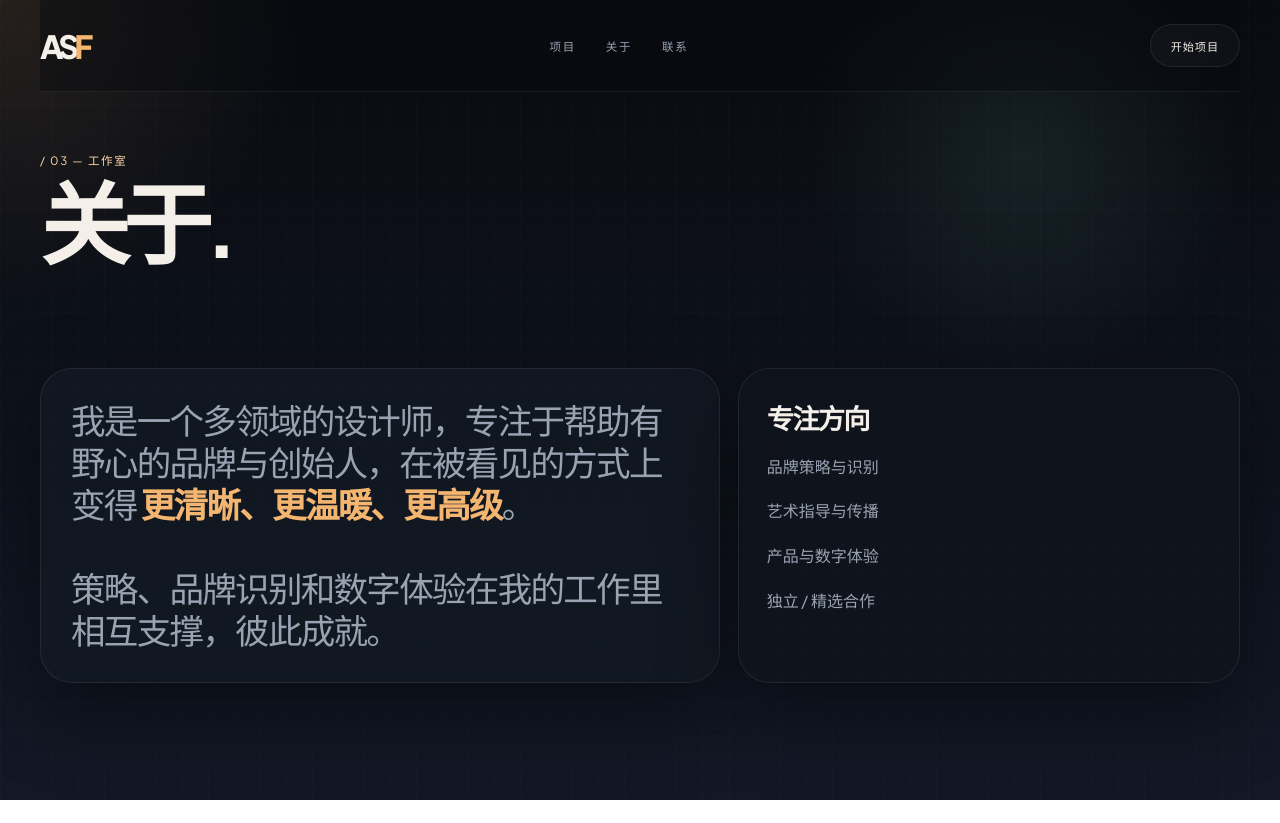
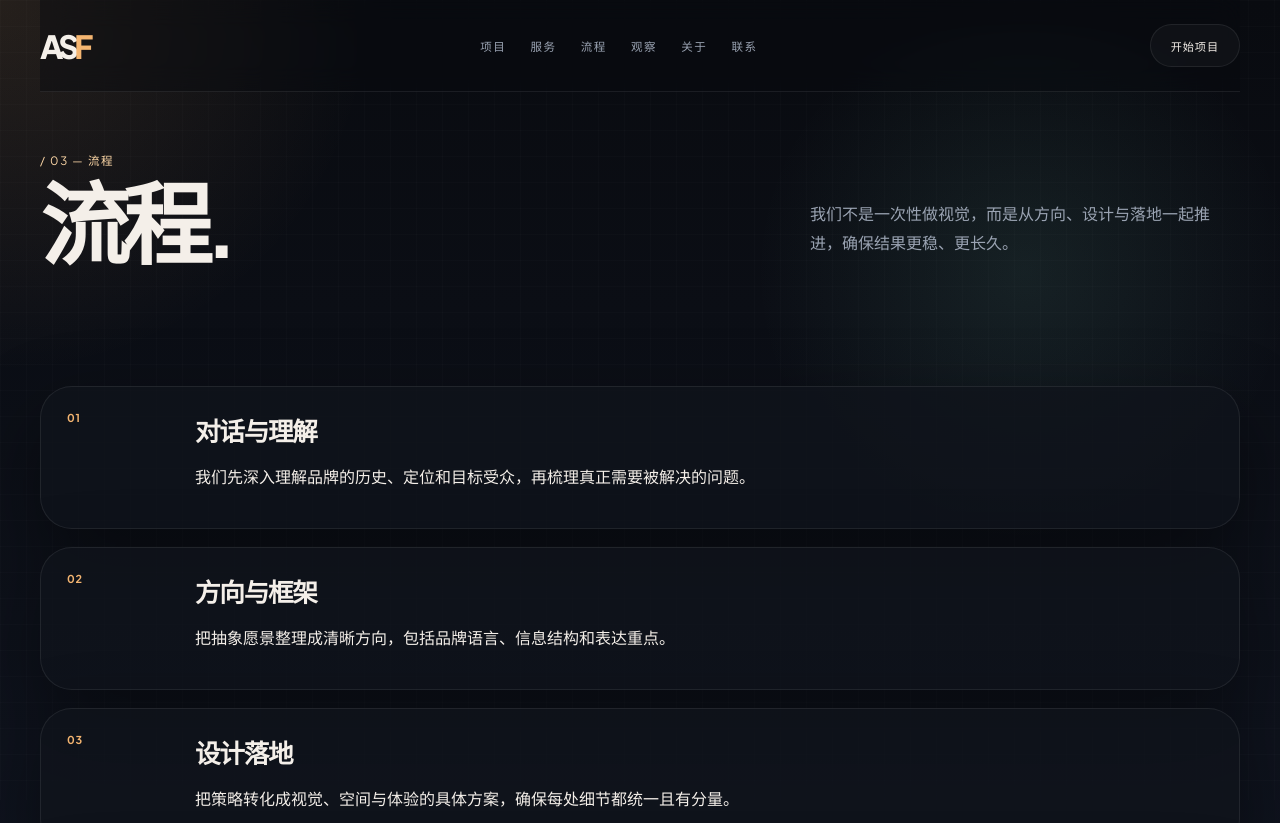
Before and after one commit to hexiaochen666/nextjs, a Next.js app: page /about in a window 1280 px wide. Shown: the top 823 px of the page. Before the commit the page ends 800 px from the top, so only its background shows below. Built offline with nearby package versions, Linux system fonts and the light colour scheme.

Commit message:
Expand the site with additional service, process, and journal pages while keeping the current luxury brand aesthetic and navigation consistent.

```diff
--- a/app/about/page.tsx
+++ b/app/about/page.tsx
@@ -1,12 +1,38 @@
 import Link from "next/link"
 
-export default function AboutPage() {
+const steps = [
+  {
+    step: "01",
+    title: "对话与理解",
+    text: "我们先深入理解品牌的历史、定位和目标受众，再梳理真正需要被解决的问题。",
+  },
+  {
+    step: "02",
+    title: "方向与框架",
+    text: "把抽象愿景整理成清晰方向，包括品牌语言、信息结构和表达重点。",
+  },
+  {
+    step: "03",
+    title: "设计落地",
+    text: "把策略转化成视觉、空间与体验的具体方案，确保每处细节都统一且有分量。",
+  },
+  {
+    step: "04",
+    title: "迭代与增长",
+    text: "在投放与使用中持续观察反馈，让品牌保持清晰、稳定且更具生命力。",
+  },
+]
+
+export default function ProcessPage() {
   return (
     <main className="page-shell">
       <header className="topbar container">
         <Link href="/" className="brand-mark">AS<span>F</span></Link>
         <nav className="nav-links" aria-label="主导航">
           <Link href="/project">项目</Link>
+          <Link href="/services">服务</Link>
+          <Link href="/process">流程</Link>
+          <Link href="/journal">观察</Link>
           <Link href="/about">关于</Link>
           <Link href="/contact">联系</Link>
         </nav>
@@ -15,23 +41,32 @@ export default function AboutPage() {
 
       <section className="page-header container section-block">
         <div>
-          <p className="eyebrow">/ 03 — 工作室</p>
-          <h1>关于.</h1>
+          <p className="eyebrow">/ 03 — 流程</p>
+          <h1>流程.</h1>
+        </div>
+        <p className="page-intro">
+          我们不是一次性做视觉，而是从方向、设计与落地一起推进，确保结果更稳、更长久。
+        </p>
+      </section>
+
+      <section className="container section-block">
+        <div className="timeline">
+          {steps.map((item) => (
+            <div key={item.step} className="timeline-item">
+              <strong>{item.step}</strong>
+              <div>
+                <h3>{item.title}</h3>
+                <p>{item.text}</p>
+              </div>
+            </div>
+          ))}
         </div>
       </section>
 
-      <section className="container section-block about-grid">
-        <p className="about-copy">
-          我是一个多领域的设计师，专注于帮助有野心的品牌与创始人，在被看见的方式上变得 <strong>更清晰、更温暖、更高级</strong>。<br /><br />
-          策略、品牌识别和数字体验在我的工作里相互支撑，彼此成就。
-        </p>
-
-        <div className="contact-item">
-          <h3>专注方向</h3>
-          <p>品牌策略与识别</p>
-          <p>艺术指导与传播</p>
-          <p>产品与数字体验</p>
-          <p>独立 / 精选合作</p>
+      <section className="container section-block page-cta">
+        <div className="cta-panel">
+          <h2>清晰的方向，往往比更大的预算更有价值。</h2>
+          <Link href="/contact" className="button button-primary">联系我</Link>
         </div>
       </section>
     </main>
--- a/app/globals.css
+++ b/app/globals.css
@@ -82,11 +82,13 @@ button, input, textarea { font: inherit; }
 .nav-links {
   display: flex;
   align-items: center;
-  gap: 30px;
+  justify-content: center;
+  gap: 24px;
   color: var(--muted);
   font-size: 0.72rem;
   letter-spacing: 0.14em;
   text-transform: uppercase;
+  flex-wrap: wrap;
 }
 
 .nav-links a {
@@ -344,17 +346,18 @@ button, input, textarea { font: inherit; }
   gap: 20px;
 }
 
-.service-grid, .process-grid, .work-grid {
+.service-grid, .process-grid, .work-grid, .journal-grid, .story-grid {
   display: grid;
   gap: 18px;
 }
 
 .service-grid { grid-template-columns: repeat(3, minmax(0, 1fr)); }
+.process-grid { grid-template-columns: repeat(4, minmax(0, 1fr)); }
 
 .service-card, .process-card,
 .quote-box, .cta-panel,
 .detail-summary, .detail-panel,
-.contact-item {
+.contact-item, .article-card, .page-panel, .timeline-item {
   background: rgba(16, 20, 28, 0.78);
   border: 1px solid var(--line);
   border-radius: var(--radius-xl);
@@ -374,7 +377,7 @@ button, input, textarea { font: inherit; }
   text-transform: uppercase;
 }
 
-.service-card h3, .process-card h3 {
+.service-card h3, .process-card h3, .article-card h3 {
   margin: 0 0 12px;
   font-size: 1.7rem;
   letter-spacing: -0.06em;
@@ -384,7 +387,7 @@ button, input, textarea { font: inherit; }
 .work-meta p, .page-intro,
 .quote-person span, .about-copy,
 .contact-copy, .contact-item p,
-.detail-panel p {
+.detail-panel p, .article-card p, .page-panel p {
   color: var(--muted);
   line-height: 1.8;
 }
@@ -443,7 +446,6 @@ button, input, textarea { font: inherit; }
   letter-spacing: -0.06em;
 }
 
-.process-grid { grid-template-columns: repeat(4, minmax(0, 1fr)); }
 .process-card { padding: 28px 22px; }
 .testimonial { padding-top: 110px; }
 .quote-box { padding: 38px 34px; }
@@ -630,9 +632,66 @@ blockquote {
   letter-spacing: -0.06em;
 }
 
+.page-panel {
+  padding: 30px;
+}
+.page-panel h3 {
+  margin: 0 0 12px;
+  font-size: 1.85rem;
+  letter-spacing: -0.06em;
+}
+
+.story-grid {
+  grid-template-columns: repeat(3, minmax(0, 1fr));
+  margin-top: 18px;
+}
+
+.article-card {
+  padding: 26px 24px;
+}
+.article-card .tag {
+  display: inline-block;
+  margin-bottom: 14px;
+  color: var(--accent-soft);
+  font-size: 0.68rem;
+  letter-spacing: 0.12em;
+  text-transform: uppercase;
+}
+.article-card h3 {
+  margin: 0 0 12px;
+}
+
+.timeline {
+  display: grid;
+  gap: 18px;
+  margin-top: 18px;
+}
+.timeline-item {
+  padding: 24px 26px;
+  display: grid;
+  grid-template-columns: 110px 1fr;
+  gap: 18px;
+  align-items: start;
+}
+.timeline-item strong {
+  color: var(--accent);
+  letter-spacing: 0.08em;
+  text-transform: uppercase;
+  font-size: 0.68rem;
+}
+.timeline-item h3 {
+  margin: 0 0 8px;
+  font-size: 1.6rem;
+  letter-spacing: -0.05em;
+}
+
+.page-cta {
+  margin-top: 48px;
+}
+
 @media (max-width: 920px) {
   .hero, .page-header, .detail-hero, .about-grid, .contact-shell { display: grid; grid-template-columns: 1fr; }
-  .service-grid, .process-grid, .work-grid, .detail-grid { grid-template-columns: 1fr 1fr; }
+  .service-grid, .process-grid, .work-grid, .detail-grid, .story-grid { grid-template-columns: 1fr 1fr; }
   .topbar { height: auto; padding: 18px 0; flex-wrap: wrap; gap: 12px; }
   .nav-links { order: 3; width: 100%; justify-content: center; }
   .hero { padding-top: 54px; }
@@ -640,11 +699,12 @@ blockquote {
 
 @media (max-width: 640px) {
   .container { width: min(100% - 24px, 1200px); }
-  .nav-links { gap: 16px; font-size: 0.62rem; }
+  .nav-links { gap: 14px; font-size: 0.62rem; }
   .hero { padding-top: 38px; }
   .hero-visual { height: 400px; }
-  .service-grid, .process-grid, .work-grid, .detail-grid { grid-template-columns: 1fr; }
+  .service-grid, .process-grid, .work-grid, .detail-grid, .story-grid { grid-template-columns: 1fr; }
   .split-head, .cta-panel, .page-header { display: block; }
   .button-primary { margin-top: 18px; }
   .cta-panel { padding: 24px 20px; }
+  .timeline-item { grid-template-columns: 1fr; }
 }
--- a/app/page.tsx
+++ b/app/page.tsx
@@ -34,6 +34,9 @@ export default function Home() {
 
         <nav className="nav-links" aria-label="主导航">
           <Link href="/project">项目</Link>
+          <Link href="/services">服务</Link>
+          <Link href="/process">流程</Link>
+          <Link href="/journal">观察</Link>
           <Link href="/about">关于</Link>
           <Link href="/contact">联系</Link>
         </nav>
```
Also changed, not shown: app/contact/page.tsx (+34 -14 lines), app/journal/page.tsx (added, +67 -0 lines), app/project/page.tsx (+17 -32 lines), app/services/page.tsx (added, +81 -0 lines).
